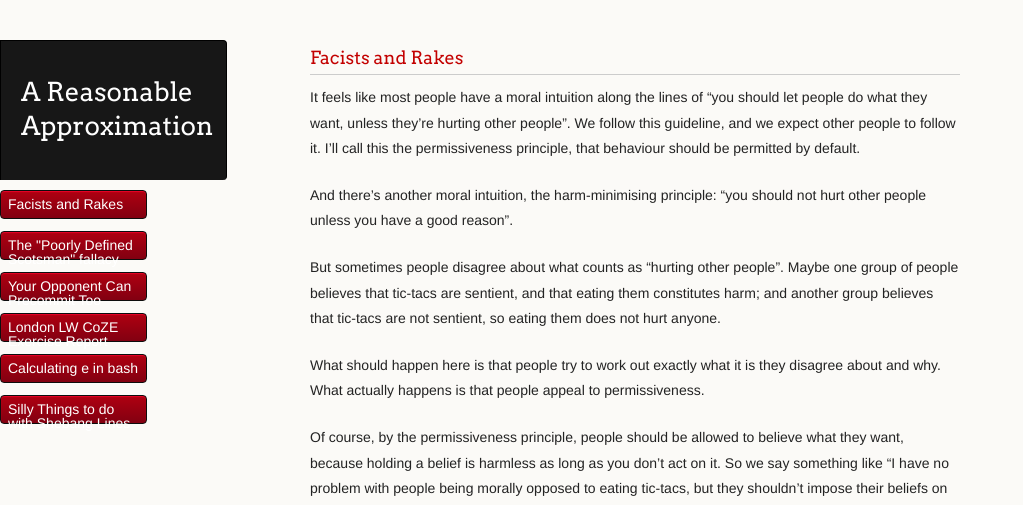
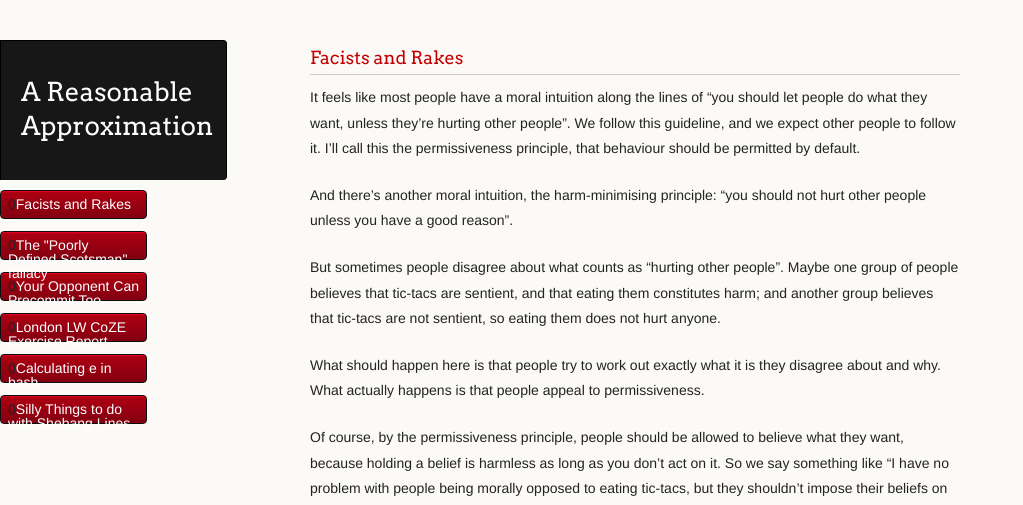
Before and after one commit to ChickenProp/chickenprop.github.com, a Jekyll site: the page built from index.html, in a window 1280 px wide. Shown: the top 505 px of the page, without its empty margins (0-1023 px from the left). Built offline with Jekyll 4.4.1, drawn with Linux system fonts in a browser that asks for light colours; comment, search, counter and statistics services are not loaded.

Commit message:
keep trying

```diff
--- a/_layouts/default.html
+++ b/_layouts/default.html
@@ -27,7 +27,7 @@
 	  {% for post in site.posts %}
 	    {% if shown < 5 %}
 	      {% assign shown = shown + 1 %}
-	      <li><a href="{{ post.url }}">{{ post.title }}</a></li>
+	      <li>{{shown}}<a href="{{ post.url }}">{{ post.title }}</a></li>
 	    {% endif %}
 	  {% endfor %}
 	</ul>
```
